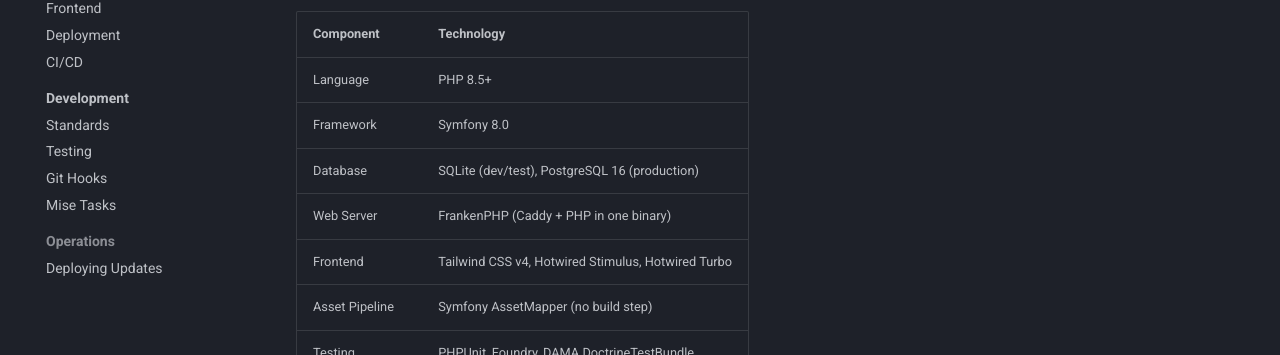
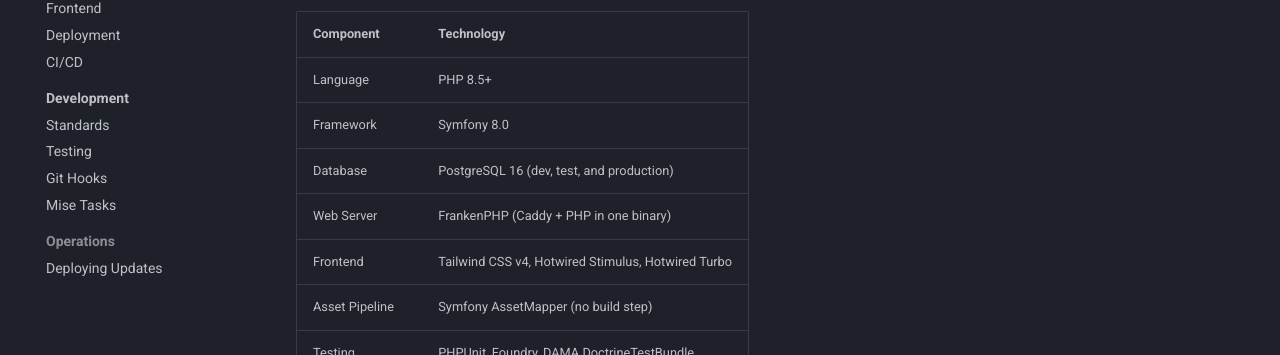
Before and after one commit to gubler/obol, an MkDocs documentation site: the page built from docs/index.md, in a window 1280 px wide and 1251 px high. Shown: the part 336-691 px from the top of the window. Built offline with MkDocs 1.6.1 and Material for MkDocs 9.7.7, drawn with Linux system fonts in a browser that asks for light colours.

Commit message:
docs: correct CI PHP extensions and dev/test database engine
ci-cd.md listed pdo_sqlite for the CI PHP setup; the workflow actually installs
pdo_pgsql + pcov (the coverage driver). index.md claimed SQLite for dev/test;
the app runs on PostgreSQL across dev, test, and production. Both now match
reality.

Closes #175

```diff
--- a/docs/index.md
+++ b/docs/index.md
@@ -8,7 +8,7 @@ Obol is a subscription management application for tracking recurring payments, p
 |-----------|-----------|
 | Language | PHP 8.5+ |
 | Framework | Symfony 8.0 |
-| Database | SQLite (dev/test), PostgreSQL 16 (production) |
+| Database | PostgreSQL 16 (dev, test, and production) |
 | Web Server | FrankenPHP (Caddy + PHP in one binary) |
 | Frontend | Tailwind CSS v4, Hotwired Stimulus, Hotwired Turbo |
 | Asset Pipeline | Symfony AssetMapper (no build step) |
```
Also changed, not shown: docs/ci-cd.md (+1 -1 lines).
